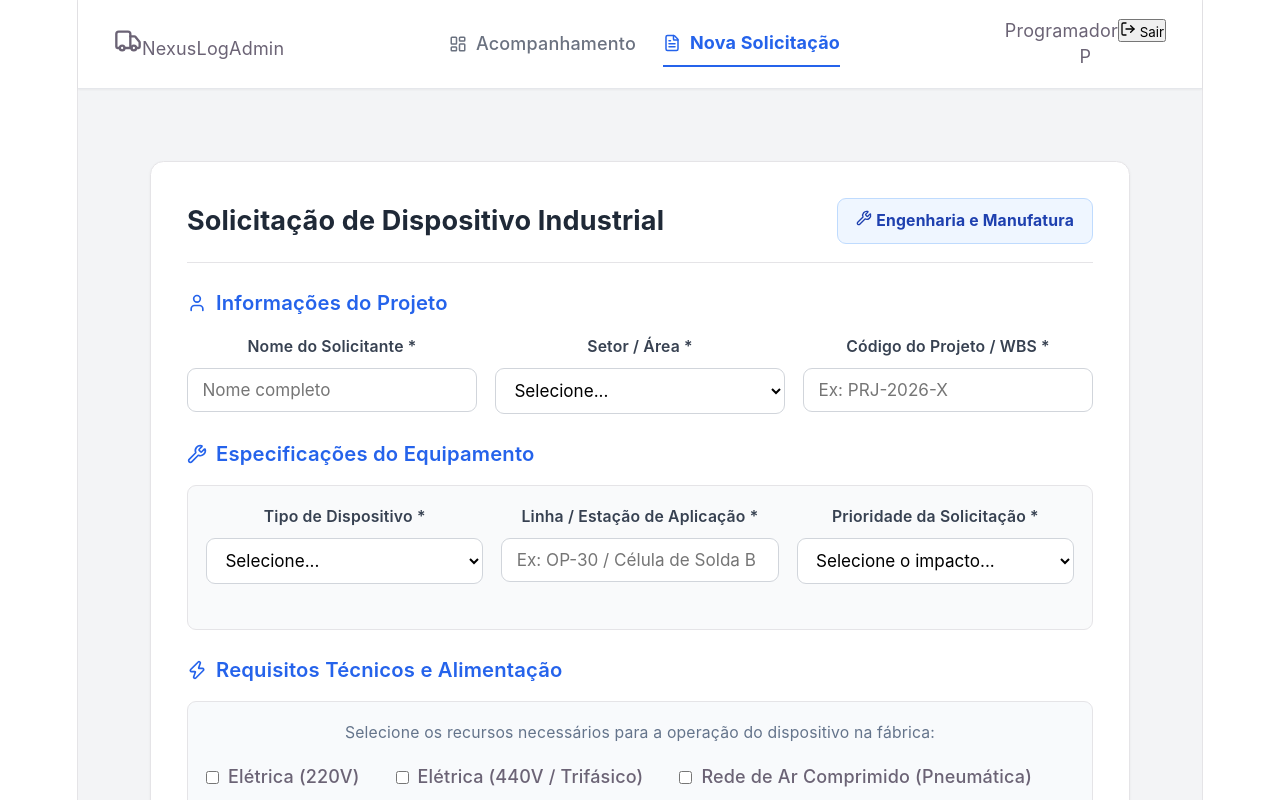
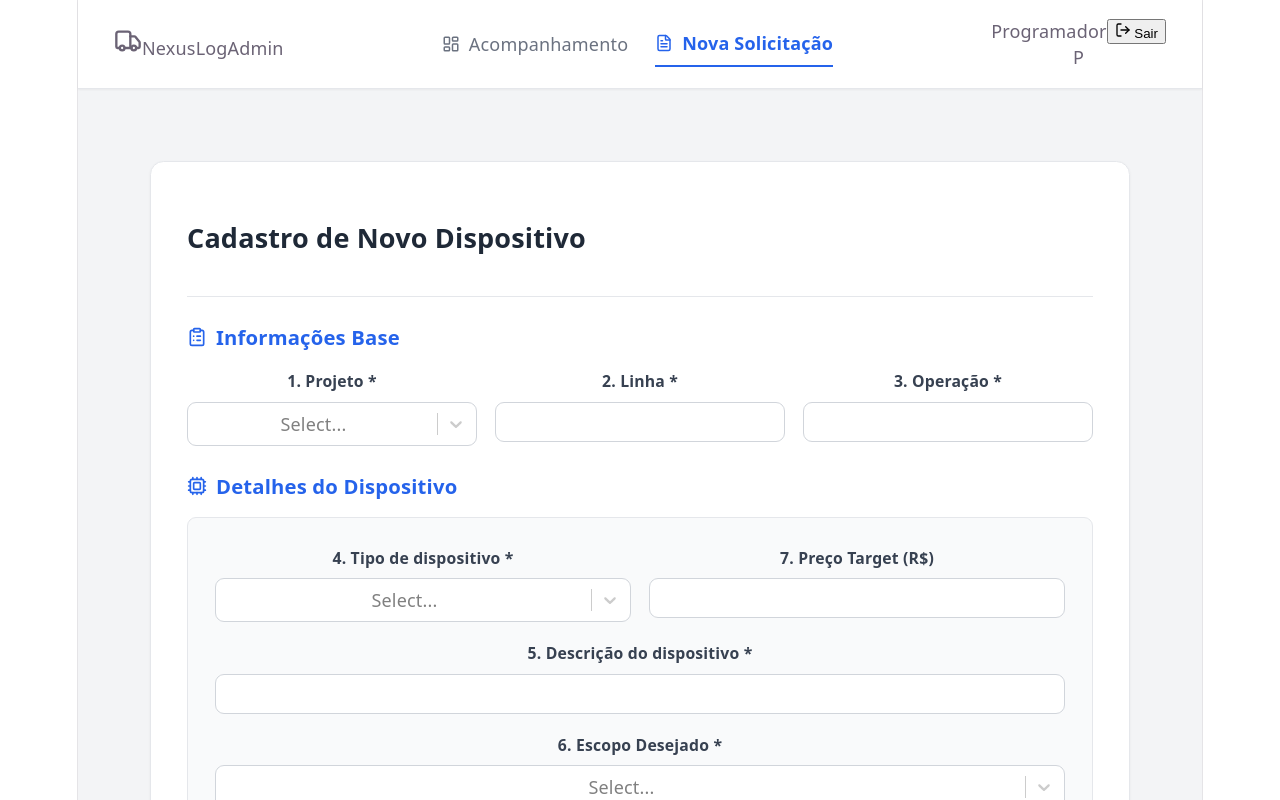
Before and after one commit to ItsNotNatan/ManufacturingClient, a React (Vite) app: page /formulario in a window 1280 px wide. Built offline with nearby package versions, Linux system fonts and the light colour scheme; no server answers.

Commit message:
Add files via upload

```diff
--- a/src/pages/Formulario/Formulario.css
+++ b/src/pages/Formulario/Formulario.css
@@ -1,31 +1,10 @@
 /* src/pages/Formulario/Formulario.css */
 
-/* ================== VARIÁVEIS DE CORES ================== */
-:root {
-    --primary: #2563eb;
-    --primary-hover: #1d4ed8;
-    --primary-light: #eff6ff;
-    --text-dark: #1f2937;
-    --text-muted: #6b7280;
-    --bg-page: #f3f4f6;
-    --bg-box: #f9fafb;
-    --border: #e5e7eb;
-}
-
-/* ================== RESET ================== */
-* {
-    margin: 0;
-    padding: 0;
-    box-sizing: border-box;
-    font-family: 'Inter', sans-serif;
-}
-
-/* ================== ÁREA DO FORMULÁRIO ================== */
 .app-main {
     flex: 1;
     padding: 2rem;
     overflow-y: auto;
-    background-color: var(--bg-page);
+    background-color: #f3f4f6;
 }
 
 .form-card {
@@ -33,16 +12,17 @@
     margin: 0 auto;
     background: white;
     border-radius: 0.75rem;
-    border: 1px solid var(--border);
+    border: 1px solid #e5e7eb;
     padding: 2rem;
     box-shadow: 0 1px 3px rgba(0, 0, 0, 0.05);
+    animation: fadeIn 0.4s ease-in-out forwards;
 }
 
 .card-header {
     display: flex;
     justify-content: space-between;
     align-items: center;
-    border-bottom: 1px solid var(--border);
+    border-bottom: 1px solid #e5e7eb;
     padding-bottom: 1rem;
     margin-bottom: 1.5rem;
 }
@@ -50,11 +30,11 @@
 .card-title {
     font-size: 1.5rem;
     font-weight: 700;
-    color: var(--text-dark);
+    color: #1f2937;
 }
 
 .badge-info {
-    background: var(--primary-light);
+    background: #eff6ff;
     color: #1e40af;
     border: 1px solid #bfdbfe;
     padding: 0.5rem 1rem;
@@ -66,33 +46,30 @@
 .section-title {
     font-size: 1.125rem;
     font-weight: 600;
-    color: var(--primary);
+    color: #2563eb;
     margin: 1.5rem 0 1rem;
     display: flex;
     align-items: center;
     gap: 0.5rem;
 }
 
-/* ================== GRID E INPUTS ================== */
 .form-grid-2 {
     display: grid;
     grid-template-columns: repeat(auto-fit, minmax(300px, 1fr));
     gap: 1rem;
-    margin-bottom: 1.5rem;
 }
 
 .form-grid-3 {
     display: grid;
     grid-template-columns: repeat(auto-fit, minmax(200px, 1fr));
     gap: 1rem;
-    margin-bottom: 1.5rem;
 }
 
 .form-grid-4 {
     display: grid;
     grid-template-columns: repeat(auto-fit, minmax(180px, 1fr));
     gap: 1rem;
-    margin-bottom: 1.5rem;
+    margin-top: 1rem;
 }
 
 .input-group label {
@@ -105,38 +82,37 @@
 
 .input-control {
     width: 100%;
-    padding: 0.6rem 0.8rem;
+    padding: 0.5rem 0.8rem;
     border: 1px solid #d1d5db;
     border-radius: 0.5rem;
     outline: none;
-    transition: border-color 0.2s;
     font-size: 0.95rem;
-    background: white;
+    box-sizing: border-box;
 }
 
 .input-control:focus {
-    border-color: var(--primary);
-    box-shadow: 0 0 0 3px rgba(37, 99, 235, 0.1);
+    border-color: #2563eb;
 }
 
 .box-highlight {
-    background: var(--bg-box);
-    padding: 1rem;
+    background: #f9fafb;
+    padding: 1.5rem;
     border-radius: 0.5rem;
-    border: 1px solid var(--border);
+    border: 1px solid #e5e7eb;
 }
 
-/* ================== BOTÕES ================== */
 .form-actions {
     display: flex;
     justify-content: flex-end;
     gap: 1rem;
-    border-top: 1px solid var(--border);
+    border-top: 1px solid #e5e7eb;
     padding-top: 1.5rem;
     margin-top: 2rem;
 }
 
-.btn {
+.btn-primary {
+    background: #2563eb;
+    color: white;
     padding: 0.6rem 1.5rem;
     border-radius: 0.5rem;
     font-weight: 600;
@@ -145,31 +121,15 @@
     align-items: center;
     gap: 0.5rem;
     border: none;
-    font-size: 0.95rem;
-}
-
-.btn-outline {
-    background: white;
-    color: var(--text-dark);
-    border: 1px solid #d1d5db;
-}
-
-.btn-outline:hover {
-    background: var(--bg-page);
-}
-
-.btn-primary {
-    background: var(--primary);
-    color: white;
 }
 
 .btn-primary:hover {
-    background: var(--primary-hover);
+    background: #1d4ed8;
 }
 
-/* Animação */
-.fade-in {
-    animation: fadeIn 0.4s ease-in-out forwards;
+.btn-primary:disabled {
+    background: #93c5fd;
+    cursor: not-allowed;
 }
 
 @keyframes fadeIn {
--- a/src/pages/Formulario/Formulario.jsx
+++ b/src/pages/Formulario/Formulario.jsx
@@ -1,221 +1,178 @@
 // src/pages/Formulario/Formulario.jsx
 import React, { useState } from 'react';
-import { User, Wrench, Zap, Save, AlertTriangle } from 'lucide-react';
+import Select from 'react-select';
+import { ClipboardList, Cpu, Users, Save } from 'lucide-react';
+import { formatarMoeda } from '../../utils/formatadores';
+import api from '../../services/api'; // Importamos o ficheiro que liga ao Supabase!
 import './Formulario.css';
 
-// Opções para os menus dropdown adaptadas para a Indústria Automóvel
-const SETORES = ["Funilaria (Body Shop)", "Montagem Final", "Pintura", "Estamparia", "Manutenção", "Engenharia de Processos"];
-const TIPOS_DISPOSITIVO = ["Mesa Giratória", "Dispositivo RM", "Prensa de Solda", "Pinça de Solda", "Esteira Transportadora", "Outro"];
-const PRIORIDADES = [
-    "Baixa (Melhoria Futura)",
-    "Média (Projeto em Andamento)",
-    "Alta (Risco de Parada de Linha)",
-    "Crítica (Linha Parada / Segurança)"
+// --- DADOS SIMULADOS PARA AS LISTAS SUSPENSAS ---
+const MOCK_PROJETOS = [
+    { value: 'PRJ-001', label: 'PRJ-001 - Projeto A' },
+    { value: 'PRJ-002', label: 'PRJ-002 - Projeto B' }
+];
+
+const MOCK_USUARIOS = [
+    { value: 'João Silva', label: 'João Silva' },
+    { value: 'Maria Costa', label: 'Maria Costa' },
+    { value: 'Carlos Souza', label: 'Carlos Souza' }
+];
+
+const TIPOS_DISPOSITIVO = [
+    { value: 'Gripper', label: 'Gripper' },
+    { value: 'Mesa', label: 'Mesa' },
+    { value: 'Pinça de Solda', label: 'Pinça de Solda' }
+];
+
+const ESCOPOS = [
+    { value: 'Construção', label: 'Construção' },
+    { value: 'Montagem', label: 'Montagem' },
+    { value: 'Medição', label: 'Medição' }
 ];
 
 export default function Formulario() {
-    // 1. ESTADOS DO COMPONENTE (Variáveis de memória)
+    // 1. ESTADOS DO COMPONENTE
     const [carregando, setCarregando] = useState(false);
 
-    // Dados do Solicitante e Projeto
-    const [nome, setNome] = useState('');
-    const [setor, setSetor] = useState('');
-    const [projetoWbs, setProjetoWbs] = useState('');
+    // Bloco 1: Base
+    const [projeto, setProjeto] = useState(null);
+    const [linha, setLinha] = useState('');
+    const [operacao, setOperacao] = useState('');
 
-    // Detalhes do Dispositivo Industrial
-    const [tipoDispositivo, setTipoDispositivo] = useState('');
-    const [estacaoLinha, setEstacaoLinha] = useState('');
-    const [prioridade, setPrioridade] = useState('');
+    // Bloco 2: Dispositivo
+    const [tipoDispositivo, setTipoDispositivo] = useState(null);
+    const [descricao, setDescricao] = useState('');
+    const [escopo, setEscopo] = useState([]);
+    const [precoTarget, setPrecoTarget] = useState('');
 
-    // Requisitos Técnicos de Chão de Fábrica
-    const [observacoes, setObservacoes] = useState('');
-    const [requisitos, setRequisitos] = useState({
-        eletrica220: false,
-        eletrica440: false,
-        arComprimido: false,
-        hidraulica: false,
-        integracaoCLP: false
-    });
+    // Bloco 3: Equipa
+    const [pm, setPm] = useState(null);
+    const [planner, setPlanner] = useState(null);
+    const [scl, setScl] = useState(null);
+    const [tlMecanico, setTlMecanico] = useState(null);
+    const [tlControls, setTlControls] = useState(null);
+    const [siteManager, setSiteManager] = useState(null);
+    const [siteSupervisor, setSiteSupervisor] = useState(null);
 
-    // Função para atualizar os requisitos técnicos quando uma checkbox é clicada
-    const handleRequisitosChange = (e) => {
-        const { name, checked } = e.target;
-        setRequisitos(prev => ({ ...prev, [name]: checked }));
-    };
-
-    // 2. FUNÇÃO DE SUBMISSÃO
-    const handleSubmit = (e) => {
+    // 2. FUNÇÃO QUE ENVIA PARA A BASE DE DADOS
+    const handleSubmit = async (e) => {
         e.preventDefault();
         setCarregando(true);
 
-        // Agrupamos os dados para enviar à base de dados (PocketBase)
-        const solicitacaoDeManufatura = {
-            solicitante: { nome, setor, projetoWbs },
-            dispositivo: { tipoDispositivo, estacaoLinha, prioridade },
-            requisitosTecnicos: requisitos,
-            especificacoesAdicionais: observacoes
+        // Preparamos o pacote de dados exatamente como a nossa tabela no Supabase espera
+        const dadosDoFormulario = {
+            projeto: projeto?.value,
+            linha: linha,
+            operacao: operacao,
+            tipo_dispositivo: tipoDispositivo?.value,
+            descricao: descricao,
+            escopo: escopo.map(item => item.value), // Extrai os textos do array de múltipla escolha
+            preco_target: precoTarget ? parseFloat(precoTarget.replace(/\./g, '').replace(',', '.')) : null,
+            pm: pm?.value,
+            planner: planner?.value,
+            scl: scl?.value,
+            tl_mecanico: tlMecanico?.value,
+            tl_controls: tlControls?.value,
+            site_manager: siteManager?.value,
+            site_supervisor: siteSupervisor?.value,
+            status: 'pendente' // Estado inicial automático
         };
 
-        console.log("Enviando ordem para o servidor:", solicitacaoDeManufatura);
+        try {
+            console.log("A enviar para o Supabase...", dadosDoFormulario);
 
-        // Simulação do tempo de resposta da API
-        setTimeout(() => {
-            alert("Sucesso! A ordem de fabrico/solicitação do dispositivo foi registada.");
+            // Fazemos o POST para a tabela 'dispositivos' (certifica-te que criaste esta tabela no Supabase!)
+            await api.post('/dispositivos', dadosDoFormulario);
+
+            alert("Dispositivo registado com sucesso!");
+
+            // Opcional: Limpar o formulário depois do sucesso
+            setDescricao('');
+            setPrecoTarget('');
+
+        } catch (erro) {
+            console.error("Erro ao guardar dispositivo:", erro);
+            alert("Erro ao gravar. Verifica se a tabela 'dispositivos' existe no Supabase.");
+        } finally {
             setCarregando(false);
-            // Aqui poderíamos limpar o formulário
-        }, 1500);
+        }
     };
 
-    // 3. RENDERIZAÇÃO DA INTERFACE VISUAL
+    // Estilo para a biblioteca React-Select
+    const reactSelectStyles = {
+        control: (base) => ({ ...base, borderRadius: '0.5rem', padding: '2px', borderColor: '#d1d5db' })
+    };
+
+    // 3. RENDERIZAÇÃO
     return (
         <div className="app-main">
-            <section className="form-card fade-in">
-
+            <section className="form-card">
                 <div className="card-header">
-                    <h3 className="card-title">Solicitação de Dispositivo Industrial</h3>
-                    <div className="badge-info">
-                        <Wrench size={16} style={{ display: 'inline', marginRight: '4px' }} />
-                        Engenharia e Manufatura
-                    </div>
+                    <h3 className="card-title">Cadastro de Novo Dispositivo</h3>
                 </div>
 
                 <form onSubmit={handleSubmit}>
-
-                    {/* BLOCO 1: DADOS DO SOLICITANTE E PROJETO */}
-                    <h4 className="section-title"><User size={20} /> Informações do Projeto</h4>
+                    {/* INFORMAÇÕES BASE */}
+                    <h4 className="section-title"><ClipboardList size={20} /> Informações Base</h4>
                     <div className="form-grid-3">
                         <div className="input-group">
-                            <label>Nome do Solicitante *</label>
-                            <input
-                                type="text"
-                                value={nome}
-                                onChange={e => setNome(e.target.value)}
-                                required
-                                className="input-control"
-                                placeholder="Nome completo"
-                            />
+                            <label>1. Projeto *</label>
+                            <Select options={MOCK_PROJETOS} value={projeto} onChange={setProjeto} isSearchable required styles={reactSelectStyles} />
                         </div>
-
                         <div className="input-group">
-                            <label>Setor / Área *</label>
-                            <select
-                                value={setor}
-                                onChange={e => setSetor(e.target.value)}
-                                required
-                                className="input-control"
-                            >
-                                <option value="" hidden>Selecione...</option>
-                                {SETORES.map((s, i) => <option key={i} value={s}>{s}</option>)}
-                            </select>
+                            <label>2. Linha *</label>
+                            <input type="text" value={linha} onChange={e => setLinha(e.target.value)} required className="input-control" />
                         </div>
-
                         <div className="input-group">
-                            <label>Código do Projeto / WBS *</label>
-                            <input
-                                type="text"
-                                value={projetoWbs}
-                                onChange={e => setProjetoWbs(e.target.value)}
-                                required
-                                className="input-control"
-                                placeholder="Ex: PRJ-2026-X"
-                            />
+                            <label>3. Operação *</label>
+                            <input type="text" value={operacao} onChange={e => setOperacao(e.target.value)} required className="input-control" />
                         </div>
                     </div>
 
-                    {/* BLOCO 2: ESPECIFICAÇÕES DO DISPOSITIVO */}
-                    <h4 className="section-title"><Wrench size={20} /> Especificações do Equipamento</h4>
-                    <div className="box-highlight" style={{ marginBottom: '1.5rem' }}>
-                        <div className="form-grid-3">
+                    {/* DISPOSITIVO */}
+                    <h4 className="section-title"><Cpu size={20} /> Detalhes do Dispositivo</h4>
+                    <div className="box-highlight">
+                        <div className="form-grid-2">
                             <div className="input-group">
-                                <label>Tipo de Dispositivo *</label>
-                                <select
-                                    value={tipoDispositivo}
-                                    onChange={e => setTipoDispositivo(e.target.value)}
-                                    required
-                                    className="input-control"
-                                >
-                                    <option value="" hidden>Selecione...</option>
-                                    {TIPOS_DISPOSITIVO.map((tipo, i) => <option key={i} value={tipo}>{tipo}</option>)}
-                                </select>
+                                <label>4. Tipo de dispositivo *</label>
+                                <Select options={TIPOS_DISPOSITIVO} value={tipoDispositivo} onChange={setTipoDispositivo} required styles={reactSelectStyles} />
                             </div>
-
                             <div className="input-group">
-                                <label>Linha / Estação de Aplicação *</label>
-                                <input
-                                    type="text"
-                                    value={estacaoLinha}
-                                    onChange={e => setEstacaoLinha(e.target.value)}
-                                    required
-                                    className="input-control"
-                                    placeholder="Ex: OP-30 / Célula de Solda B"
-                                />
+                                <label>7. Preço Target (R$)</label>
+                                <input type="text" value={precoTarget} onChange={e => setPrecoTarget(formatarMoeda(e.target.value))} className="input-control" />
                             </div>
-
-                            <div className="input-group">
-                                <label>Prioridade da Solicitação *</label>
-                                <select
-                                    value={prioridade}
-                                    onChange={e => setPrioridade(e.target.value)}
-                                    required
-                                    className="input-control"
-                                    style={{ borderColor: prioridade.includes('Crítica') ? '#ef4444' : '#d1d5db' }}
-                                >
-                                    <option value="" hidden>Selecione o impacto...</option>
-                                    {PRIORIDADES.map((p, i) => <option key={i} value={p}>{p}</option>)}
-                                </select>
-                            </div>
+                        </div>
+                        <div className="input-group" style={{ marginTop: '1rem' }}>
+                            <label>5. Descrição do dispositivo *</label>
+                            <input type="text" value={descricao} onChange={e => setDescricao(e.target.value)} required className="input-control" />
+                        </div>
+                        <div className="input-group" style={{ marginTop: '1rem' }}>
+                            <label>6. Escopo Desejado *</label>
+                            <Select isMulti options={ESCOPOS} value={escopo} onChange={setEscopo} required styles={reactSelectStyles} />
                         </div>
                     </div>
 
-                    {/* BLOCO 3: REQUISITOS TÉCNICOS E ENERGIAS */}
-                    <h4 className="section-title"><Zap size={20} /> Requisitos Técnicos e Alimentação</h4>
-                    <div className="box-highlight" style={{ marginBottom: '1.5rem', backgroundColor: '#f8fafc' }}>
-                        <p style={{ fontSize: '0.875rem', color: '#64748b', marginBottom: '1rem' }}>
-                            Selecione os recursos necessários para a operação do dispositivo na fábrica:
-                        </p>
-
-                        <div style={{ display: 'flex', gap: '2rem', flexWrap: 'wrap', marginBottom: '1.5rem' }}>
-                            <label style={{ display: 'flex', alignItems: 'center', gap: '0.5rem', cursor: 'pointer', fontWeight: '500' }}>
-                                <input type="checkbox" name="eletrica220" checked={requisitos.eletrica220} onChange={handleRequisitosChange} />
-                                Elétrica (220V)
-                            </label>
-                            <label style={{ display: 'flex', alignItems: 'center', gap: '0.5rem', cursor: 'pointer', fontWeight: '500' }}>
-                                <input type="checkbox" name="eletrica440" checked={requisitos.eletrica440} onChange={handleRequisitosChange} />
-                                Elétrica (440V / Trifásico)
-                            </label>
-                            <label style={{ display: 'flex', alignItems: 'center', gap: '0.5rem', cursor: 'pointer', fontWeight: '500' }}>
-                                <input type="checkbox" name="arComprimido" checked={requisitos.arComprimido} onChange={handleRequisitosChange} />
-                                Rede de Ar Comprimido (Pneumática)
-                            </label>
-                            <label style={{ display: 'flex', alignItems: 'center', gap: '0.5rem', cursor: 'pointer', fontWeight: '500' }}>
-                                <input type="checkbox" name="hidraulica" checked={requisitos.hidraulica} onChange={handleRequisitosChange} />
-                                Unidade Hidráulica
-                            </label>
-                            <label style={{ display: 'flex', alignItems: 'center', gap: '0.5rem', cursor: 'pointer', fontWeight: '500', color: '#0369a1' }}>
-                                <input type="checkbox" name="integracaoCLP" checked={requisitos.integracaoCLP} onChange={handleRequisitosChange} />
-                                Integração com CLP / Robô
-                            </label>
+                    {/* EQUIPA */}
+                    <h4 className="section-title"><Users size={20} /> Equipa Responsável</h4>
+                    <div className="box-highlight">
+                        <div className="form-grid-3">
+                            <div className="input-group"><label>8. PM *</label><Select options={MOCK_USUARIOS} value={pm} onChange={setPm} required styles={reactSelectStyles} /></div>
+                            <div className="input-group"><label>9. Planner *</label><Select options={MOCK_USUARIOS} value={planner} onChange={setPlanner} required styles={reactSelectStyles} /></div>
+                            <div className="input-group"><label>10. SCL *</label><Select options={MOCK_USUARIOS} value={scl} onChange={setScl} required styles={reactSelectStyles} /></div>
                         </div>
-
-                        <div className="input-group">
-                            <label>Memorial Descritivo / Especificações Detalhadas</label>
-                            <textarea
-                                value={observacoes}
-                                onChange={e => setObservacoes(e.target.value)}
-                                rows="4"
-                                className="input-control"
-                                placeholder="Descreva medidas, capacidade de carga, tempo de ciclo esperado, normas de segurança específicas (ex: NR-12), ou referências de projetos 3D."
-                            ></textarea>
+                        <div className="form-grid-4">
+                            <div className="input-group"><label>11. TL Mecânico *</label><Select options={MOCK_USUARIOS} value={tlMecanico} onChange={setTlMecanico} required styles={reactSelectStyles} /></div>
+                            <div className="input-group"><label>12. TL de Controls *</label><Select options={MOCK_USUARIOS} value={tlControls} onChange={setTlControls} required styles={reactSelectStyles} /></div>
+                            <div className="input-group"><label>13. Site Manager *</label><Select options={MOCK_USUARIOS} value={siteManager} onChange={setSiteManager} required styles={reactSelectStyles} /></div>
+                            <div className="input-group"><label>14. Site Sup. *</label><Select options={MOCK_USUARIOS} value={siteSupervisor} onChange={setSiteSupervisor} required styles={reactSelectStyles} /></div>
                         </div>
                     </div>
 
-                    {/* SECÇÃO: Ações */}
                     <div className="form-actions">
-                        <button type="submit" disabled={carregando} className="btn btn-primary">
-                            <Save size={18} /> {carregando ? 'A processar...' : 'Enviar Solicitação de Projeto'}
+                        <button type="submit" disabled={carregando} className="btn-primary">
+                            <Save size={18} /> {carregando ? 'A guardar...' : 'Guardar Dispositivo'}
                         </button>
                     </div>
-
                 </form>
             </section>
         </div>
```
Also changed, not shown: src/services/api.js (+23 -0 lines).
